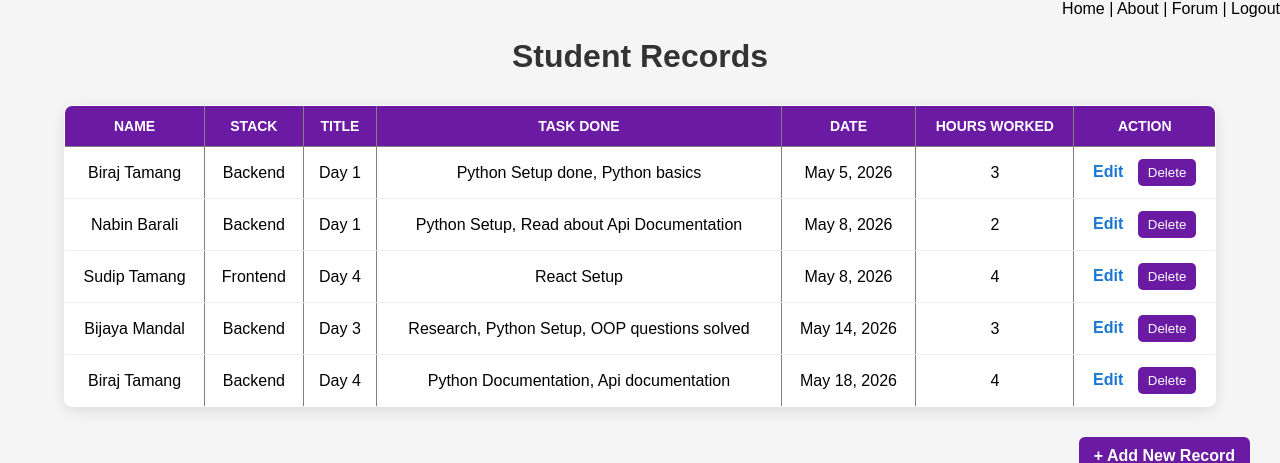
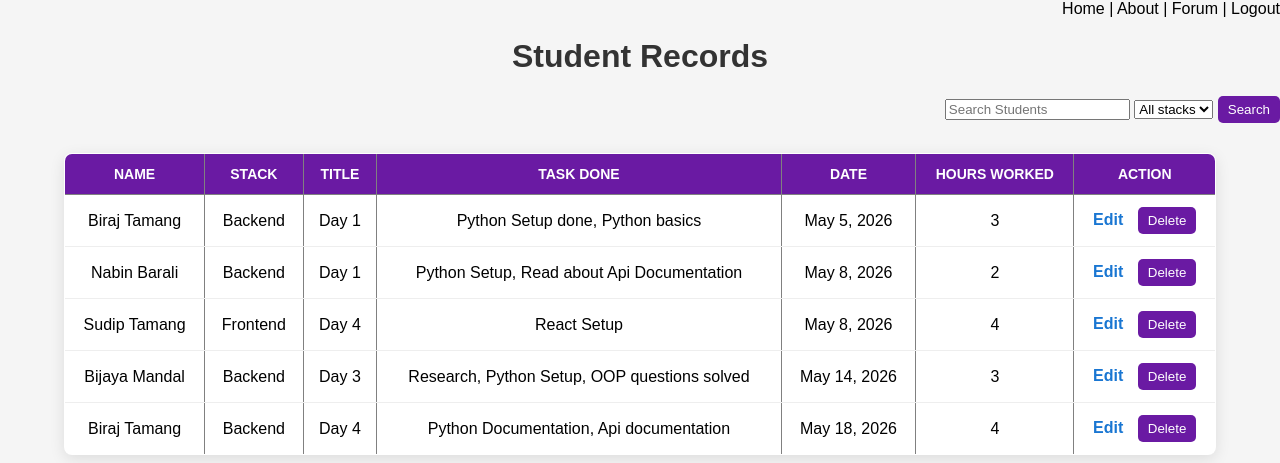
Before and after one commit to Birajlama3/Students-Records, a Django app: page /Dashboard/ in a window 1280 px wide. Shown: the top 463 px of the page. Run offline with Django 5.2, Linux system fonts and the light colour scheme; a user stored in the database is signed in; data comes from the database, SQL or seed files in the repository; both versions use the stored data as it was after the commit.

Commit message:
Filter + search added

```diff
--- a/Students_Records/records/templates/index.html
+++ b/Students_Records/records/templates/index.html
@@ -8,6 +8,22 @@
 <body>
     {% include 'navbar.html' %}
     <h1>Student Records</h1>
+
+    <div class="search_box" >
+        <form action="" method="GET" >
+            <input type="text" name="search" placeholder="Search Students" value="{{request.GET.search}}">
+            {% comment %} // request.GET.search --> the content stays in the search box after searching. {% endcomment %}
+
+            <select name="stack" >
+                <option value="">All stacks</option>
+                <option value="Backend">Backend</option>
+                <option value="Frontend">Frontend</option>
+                <option value="UI/UX">UI/UX</option>
+            </select>
+            <button type="submit">Search</button>
+        </form>
+    </div>
+
 
     <table border="1">
 
--- a/Students_Records/records/urls.py
+++ b/Students_Records/records/urls.py
@@ -9,4 +9,5 @@ urlpatterns =[
     path('dashboard/',views.dashboard, name='dashboard'),
     path('edit_task/<int:id>/',views.edit_task, name='edit_task'),
     path('delete_task/<int:id>/',views.delete_task, name='delete_task'),
+    path('testing',views.filter_records,name='testing'),
 ]
--- a/Students_Records/records/views.py
+++ b/Students_Records/records/views.py
@@ -9,6 +9,15 @@ from django.contrib import messages
 @login_required
 def records(request):
   myrecords = Records.objects.all().values()
+  search = request.GET.get('search')
+  stack = request.GET.get('stack')
+
+  if search:
+    myrecords = myrecords.filter(name__icontains = search)
+  if stack:
+
+    myrecords = myrecords.filter(stack__icontains = stack)
+
   template = loader.get_template('index.html')
   context ={
     "myrecords" : myrecords
@@ -75,3 +84,12 @@ def delete_task(request,id):
   records = Records.objects.get(id=id)
   records.delete()
   return redirect('records')
+
+def filter_records(request):
+  sid = Records.objects.get(id=id)
+  mydata = Records.objects.filter(sid__icontains = sid).values()
+  template = loader.get_template('index.html')
+  context ={
+    "myrecords" : mydata
+  }
+  return HttpResponse(template.render(context,request))
```
Also changed, not shown: Students_Records/db.sqlite3, Students_Records/records/static/style.css (line endings or trailing spaces).
